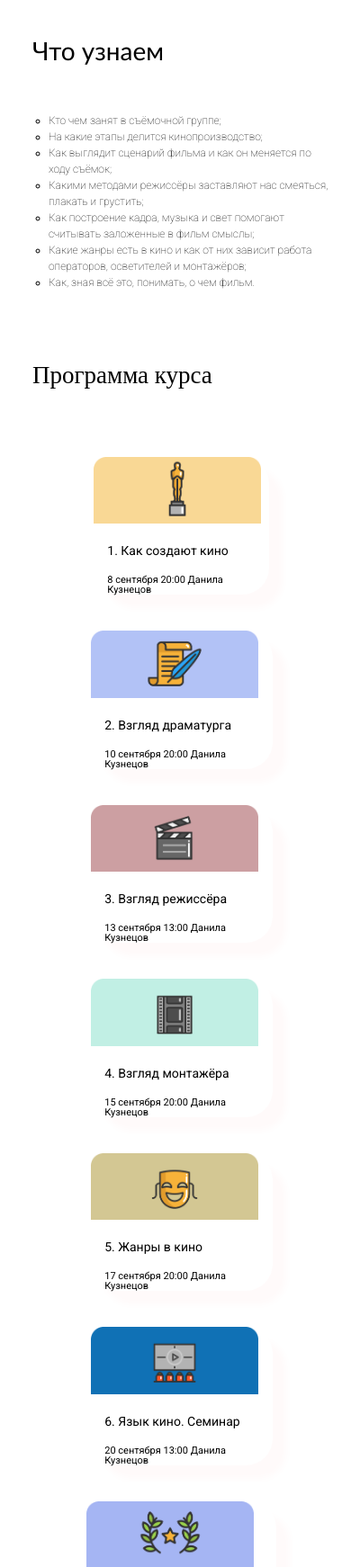
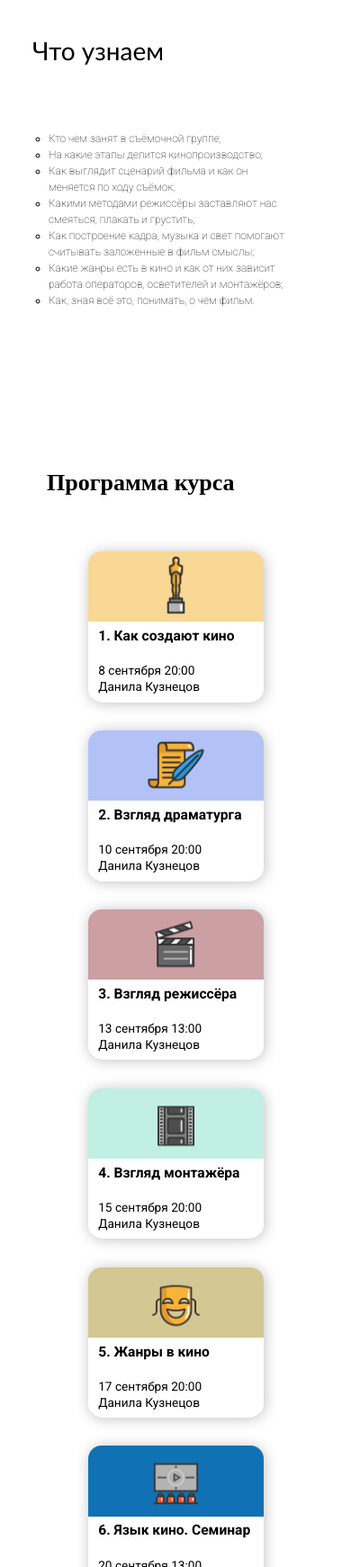
Before and after one commit to azad1993/it_academy_M1, a plain HTML site: page index.html in a window 390 px wide. Shown: the part 1600-3342 px from the top of the page at 90% size. Drawn offline with Linux system fonts and the light colour scheme; a web font is replaced by a local one.

Commit message:
changed card responsive

```diff
--- a/css/layout.css
+++ b/css/layout.css
@@ -3,7 +3,7 @@
 
 /* cedveli teyin etmek ucun lazimm olan class */
 .container {
-    max-width: 1196px;
+    /*max-width: 1196px;*/
     margin: 0px auto;
     padding: 0 2%;
 }
--- a/css/style2.css
+++ b/css/style2.css
@@ -156,7 +156,7 @@ body{
     }
 }
 /*...........tablet end............ */
-@media screen and ( max-width: 600px){
+@media screen and ( max-width: 590px){
     /* ............phone section 7....... */
     .container{
         margin-left: 28px;
--- a/css/style3.css
+++ b/css/style3.css
@@ -52,7 +52,7 @@ body {
 
 /* ............tablet start.............. */
 
-@media screen and (max-width: 930px) {
+@media screen and (max-width: 960px) {
     .headd {
         font-weight: 700;
         font-size: 32px;
@@ -140,5 +140,8 @@ body {
     .eka {
         font-size: 14px;
     }
+    .ekaphoto{
+        width: 80vw;
+    }
 
 }
--- a/index.html
+++ b/index.html
@@ -138,73 +138,71 @@
     </div>
     <div class="sections">
         <div class="section1">
-            <div class="inside1">
-                <img class="first" src="./src/Rectangle 5.png"/>
+            <img class="first" src="./src/Rectangle 5.png" />
+            <div class="inside">
                 <p class="a1"> <b>1. Как создают кино</b></p>
-                <p class="d1"> 8 сентября 20:00
+                <p class="d1"> 8 сентября 20:00 <br>
                     Данила Кузнецов</p>
             </div>
         </div>
         <div class="section1">
-            <div class="inside1">
-                <img class="first" src="./src/Rectangle 7.png"/>
+            <img class="first" src="./src/Rectangle 7.png" />
+            <div class="inside">
                 <p class="a1"><b>2. Взгляд драматурга</b></p>
-                <p class="d1">10 сентября 20:00
+                <p class="d1">10 сентября 20:00 <br>
                     Данила Кузнецов </p>
             </div>
         </div>
         <div class="section1">
-            <div class="inside1">
-                <img class="first" src="./src/Rectangle 9.png"/>
+            <img class="first" src="./src/Rectangle 9.png" />
+            <div class="inside">
                 <p class="a1"><b>3. Взгляд режиссёра</b></p>
-                <p class="d1">13 сентября 13:00
+                <p class="d1">13 сентября 13:00 <br>
                     Данила Кузнецов </p>
             </div>
         </div>
         <div class="section1">
-            <div class="inside1">
-                <img class="first" src="./src/Rectangle 13.png"/>
+            <img class="first" src="./src/Rectangle 13.png" />
+            <div class="inside">
                 <p class="a1"><b>4. Взгляд монтажёра</b></p>
-                <p class="d1"> 15 сентября 20:00
+                <p class="d1"> 15 сентября 20:00 <br>
                     Данила Кузнецов</p>
             </div>
         </div>
         <div class="section1">
-            <div class="inside1">
-                <img class="first" src="./src/Rectangle 14.png"/>
+            <img class="first" src="./src/Rectangle 14.png" />
+            <div class="inside">
                 <p class="a1"><b>5. Жанры в кино </b></p>
-                <p class="d1">17 сентября 20:00
+                <p class="d1">17 сентября 20:00 <br>
                     Данила Кузнецов </p>
             </div>
         </div>
         <div class="section1">
-            <div class="inside1">
-                <img class="first" src="./src/Rectangle 15.png"/>
+            <img class="first" src="./src/Rectangle 15.png" />
+            <div class="inside">
                 <p class="a1"><b>6. Язык кино. Семинар</b></p>
-                <p class="d1"> 20 сентября 13:00
+                <p class="d1"> 20 сентября 13:00 <br>
                     Данила Кузнецов</p>
             </div>
         </div>
         <div class="section1">
-            <div class="inside1">
-                <img class="first" src="./src/Rectangle 19.png"/>
+            <img class="first" src="./src/Rectangle 19.png" />
+            <div class="inside">
                 <p class="a1"><b>7. Взгляд кинокритика</b></p>
-                <p class="d1"> 21 сентября 19:00
+                <p class="d1"> 21 сентября 19:00 <br>
                     Дмитрий Скворцов</p>
             </div>
         </div>
         <div class="section1">
-            <div class="inside1">
-                <img class="first" src="./src/Rectangle 20.png"/>
+            <img class="first" src="./src/Rectangle 20.png" />
+            <div class="inside">
                 <p class="a1"><b>8. Осознанный зритель.
                         Семинар</b></p>
-                <p class="d1">22 сентября 19:00
+                <p class="d1">22 сентября 19:00 <br>
                     Дмитрий Скворцов </p>
             </div>
         </div>
-
     </div>
-
     <!----------------------------------------Ç İ N G İ Z------------------------------------------------>
 
     <!----------------------------------------G Ü L G Ü N------------------------------------------------>
--- a/style.css
+++ b/style.css
@@ -253,7 +253,6 @@
   .maintext {
     display: flex;
     gap: 110.04px;
-    margin-right: ;
   }
 
   .sinxro {
@@ -529,6 +528,7 @@
 
   .containera {
     display: flex;
+    position: relative;
     justify-content: center;
     flex-direction: column;
     margin: 0;
@@ -536,7 +536,6 @@
     width: 225.36px;
     height: 93.19px;
     color: white;
-    position: relative;
     text-align: left;
     border-radius: 3px;
     padding: 9px 13px 32px 12px;
@@ -673,4 +672,47 @@
   }
 }
 
+@media (max-width: 284px) {
+    .containera {
+        display: flex;
+        position: relative;
+        justify-content: center;
+        flex-direction: column;
+        margin: 0;
+        margin-top: 38px;
+        width: 150px;
+        height: 93.19px;
+        color: white;
+        text-align: left;
+        border-radius: 3px;
+        padding: 9px 13px 32px 12px;
+        background: #1e4681;
+      }
+
+      .rectangtext {
+        text-align: left;
+        display: flex;
+        margin: 0 auto;
+        position: relative;
+        width: 150px;
+        height: 52.65px;
+        font-size: 11px;
+        line-height: 130%;
+      }
+      .smalltext {
+        display: flex;
+        text-align: left;
+        margin: 0 auto;
+        position: relative;
+        width: 130.7px;
+        height: 21.27px;
+        font-size: 10px;
+        line-height: 130%;
+        top: 22px;
+        left: 40px;
+      }
+
+
+
+}
 /******************************** A Z A D *******************************************************/
--- a/style_chingiz.css
+++ b/style_chingiz.css
@@ -32,7 +32,6 @@
   height: 93px;
   left: 121px;
   margin-left: 37px;
-  margin-bottom: 96px;
   font-family: "Roboto Slab";
   font-style: normal;
   font-weight: 700;
@@ -43,41 +42,47 @@
 .sections {
   display: flex;
   flex-wrap: wrap;
-  gap: 85px;
-  margin: 0;
+  gap: 3.5%;
+  margin: 95px 85px 121px 84px;
   padding: 0;
-  margin-left: 70px;
-  margin-bottom: 121px;
 }
 
 .section1 {
-  margin-left: 13.8px;
-  margin-top: 14px;
+  display: flex;
+  flex-direction: column;
+  column-count: 3;
+  width: 31%;
+  height: 22vw;
+  margin-top: 3.5%;
   background-color: white;
   border-radius: 30px;
-  box-shadow: 15px 15px 8px snow;
+  box-shadow: 1px 1px 15px rgba(0, 0, 0, 0.25);
+}
+.inside {
+  display: flex;
+  flex-direction: column;
+  flex-grow: 1;
+  justify-content: space-between;
+  padding: 11px 14px 23px 19px;
 }
 
 .a1 {
-  z-index: 1;
-  margin-left: 25px;
-  margin-top: 25px;
-  font-size: 24px;
+  font-weight: 700;
+  font-size: 2vw;
+  line-height: 130%;
 }
 
 .d1 {
-  z-index: 1;
-  margin-left: 25px;
-  margin-top: 25px;
-  font-size: 18px;
+  font-size: 1.5vw;
+  font-weight: 400;
+  line-height: 130%;
 }
 
 ul.a {
   list-style-type: circle;
 }
-/* .alfa{display: flex;justify-content: flex-start; gap: 97px;} */
 
-@media (min-width: 590px) and (max-width: 930px) {
+@media (min-width: 590px) and (max-width: 960px) {
   .wrapper2 {
     margin-left: 31px;
     margin-right: 61px;
@@ -110,49 +115,56 @@ ul.a {
   }
   .h2head {
     height: 68px;
-    left: 121px;
     margin-left: 37px;
-    margin-bottom: 96px;
     font-family: "Roboto Slab";
     font-style: normal;
-    font-weight: 400;
-    font-size: 35px;
+    font-weight: 700;
+    font-size: 32px;
     line-height: 101.38%;
   }
   .sections {
     display: flex;
     flex-wrap: wrap;
-    gap: 45px;
-    margin: 0;
+    gap: 3.5%;
+    margin: 55px 49px 53px 49px;
     padding: 0;
-    margin-left: 40px;
-    margin-bottom: 121px;
+  }
+  .inside {
+    display: flex;
+    flex-direction: column;
+    flex-grow: 1;
+    justify-content: space-between;
+    padding: 1vw 1.1vw 1.5vw 1.2vw;
   }
 
   .section1 {
-    margin-left: 8.8px;
-    margin-top: 10px;
+    display: flex;
+    flex-direction: column;
+    column-count: 3;
+    width: 31%;
+    height: 22vw;
+    margin-top: 3.5%;
     background-color: white;
-    border-radius: 30px;
-    box-shadow: 15px 15px 8px snow;
+    border-radius: 2vw;
+    box-shadow: 1px 1px 15px rgba(0, 0, 0, 0.25);
   }
 
   .a1 {
-    z-index: 1;
-    margin-left: 35px;
-    margin-top: 25px;
-    font-size: 16px;
+    font-weight: 700;
+    font-size: 2vw;
+    line-height: 130%;
   }
 
   .d1 {
-    z-index: 1;
-    margin-left: 35px;
-    margin-top: 25px;
-    font-size: 12px;
+    font-size: 1.5vw;
+    font-weight: 400;
+    line-height: 130%;
   }
 }
 @media (max-width: 590px) {
   .wrapper2 {
+    display: flex;
+    flex-direction: column;
     margin-left: 18px;
     margin-right: 41px;
   }
@@ -160,7 +172,7 @@ ul.a {
   .h1head {
     margin-bottom: 9.66px;
     margin-left: 18px;
-    height: 73px;
+    /*height: 73px;*/
     font-family: "Gill Sans", "Gill Sans MT", Calibri, "Trebuchet MS",
       sans-serif;
     font-style: normal;
@@ -171,8 +183,8 @@ ul.a {
   .firstlist {
     margin-left: 36px;
     margin-bottom: 5px;
-    width: 95%;
-    height: 274px;
+    width: 70vw;
+    /*height: 274px;*/
     left: 78px;
     font-family: "Roboto";
     font-style: normal;
@@ -182,51 +194,53 @@ ul.a {
   }
   .h2head {
     height: 58px;
-    left: 81px;
-    margin-left: 18px;
-    margin-bottom: 35.66px;
+    margin-left: 34px;
     font-family: "Roboto Slab";
     font-style: normal;
-    font-weight: 300;
-    font-size: 27px;
+    font-weight: 700;
+    font-size: 26px;
     line-height: 101.38%;
   }
+
   .sections {
     display: flex;
+    flex-direction: column;
+    align-content: center;
     flex-wrap: wrap;
-    justify-content: center;
-    column-count: 1;
-    gap: 30px;
-    margin: 0 ;
+    gap: 3.5%;
+    margin: 0 auto;
+    margin-bottom: 47px;
     padding: 0;
-    margin-bottom: 47.16px;
   }
-
-  .first {
-    width: 185.92px;
-    height: 74.56px;
+  .inside {
+    display: flex;
+    flex-direction: column;
+    flex-grow: 1;
+    justify-content: space-between;
+    padding: 1.5vw 1.4vw 2vw 3vw;
   }
 
   .section1 {
-    margin-top: 10px;
+    display: flex;
+    flex-direction: column;
+    column-count: 1;
+    width: 50%;
+    height: 43vw;
+    margin-top: 8%;
     background-color: white;
-    border-radius: 30px;
-    box-shadow: 15px 15px 8px snow;
+    border-radius: 9%;
+    box-shadow: 1px 1px 15px rgba(0, 0, 0, 0.25);
   }
 
   .a1 {
-    width: 80%;
-    z-index: 1;
-    margin-left: 15px;
-    margin-top: 20px;
-    font-size: 14px;
+    font-weight: 700;
+    font-size: 4vw;
+    line-height: 130%;
   }
 
   .d1 {
-    width: 80%;
-    z-index: 1;
-    margin-left: 15px;
-    margin-top: 20px;
-    font-size: 11px;
+    font-size: 3.5vw;
+    font-weight: 400;
+    line-height: 130%;
   }
 }
```
Lines whose indentation alone changed are shown as unchanged.
